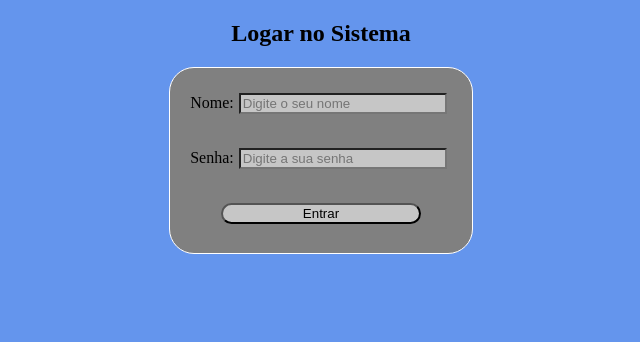
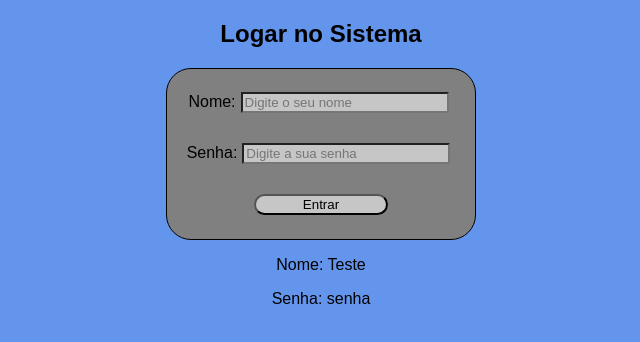
Before and after one commit to nikolassco/pagelogin, a React (Create React App) app: page / in a window 1280 px wide. Shown: the top 342 px of the page, without its empty margins (319-959 px from the left). Built offline with nearby package versions, Linux system fonts and the light colour scheme.

Commit message:
usando props

```diff
--- a/src/App.js
+++ b/src/App.js
@@ -1,11 +1,21 @@
 import './App.css';
 import FormLogin from './components/FormLogin';
+
+const user = [
+  { id: 1, name: "Nikolas", password: "senhateste" },
+  { id: 2, name: "Teste", password: "senha" },
+];
+
+const access = [
+  { id: 1, status: "denied" },
+  { id: 2, status: "allowed" },
+];
 
 function App() {
   return (
     <div className="App">
       <h2>Logar no Sistema</h2>
-      <FormLogin />
+      <FormLogin user={user} access={access} />
     </div>
   );
 }
--- a/src/components/FormLogin.css
+++ b/src/components/FormLogin.css
@@ -1,8 +1,9 @@
 form {
   display: flex;
   flex-direction: column;
-  justify-content: flex-end;
-  border: 1px solid #fff;
+  justify-content: center;
+  height: 150px;
+  border: 1px solid #000;
   padding: 10px;
   border-radius: 25px;
   background-color: grey;
@@ -22,4 +23,5 @@ input {
 
 .btn {
   border-radius: 25px;
+  width: 10em;
 }
--- a/src/components/FormLogin.js
+++ b/src/components/FormLogin.js
@@ -2,17 +2,7 @@ import "./FormLogin.css";
 
 import { useState } from 'react';
 
-const user = [
-  { id: 1, name: "Nikolas", password: "senhateste" },
-  { id: 2, name: "Teste", password: "senha" },
-];
-
-const access = [
-  { id: 1, status: "denied" },
-  { id: 2, status: "allowed" },
-];
-
-const FormLogin = () => {
+const FormLogin = ({ user, access }) => {
   const [name, setName] = useState("");
   const [password, setPassword] = useState("");
   const [token, setToken] = useState(access[0].status);
@@ -27,13 +17,9 @@ const FormLogin = () => {
 
   const handleSubmit = (e) => {
     e.preventDefault();
-    console.log("Enviou o form");
-    console.log(name, password);
     if ((name === user[0].name && password === user[0].password) || (name === user[1].name && password === user[1].password)) {
-      console.log("Certo");
       setToken(access[1].status);
     } else {
-      console.log("errou");
       alert("Usuário ou senha Inválidos");
     }
   }
@@ -41,6 +27,7 @@ const FormLogin = () => {
   return (
     <div>
       {token === "denied" &&
+        <div>
           <form onSubmit={handleSubmit}>
             <label>
               <span>Nome:</span>
@@ -54,9 +41,15 @@ const FormLogin = () => {
               <input type="submit" value="Entrar" className="btn" />
             </label>
           </form>
+          <p>Nome: {user[1].name}</p>
+          <p>Senha: {user[1].password}</p>
+        </div>
       }
       {token === "allowed" &&
+        <div>
           <h1>Acessou o Sistema</h1>
+          <p>Bem Vindo usuário {name}</p>
+        </div>
       }
     </div>
   )
--- a/src/index.css
+++ b/src/index.css
@@ -1,5 +1,5 @@
 body {
-  font-family: cursive;
+  font-family: Arial, Helvetica, sans-serif;
   margin: 0;
   padding: 0;
   background-color: cornflowerblue;
```
Lines whose indentation alone changed are shown as unchanged.
